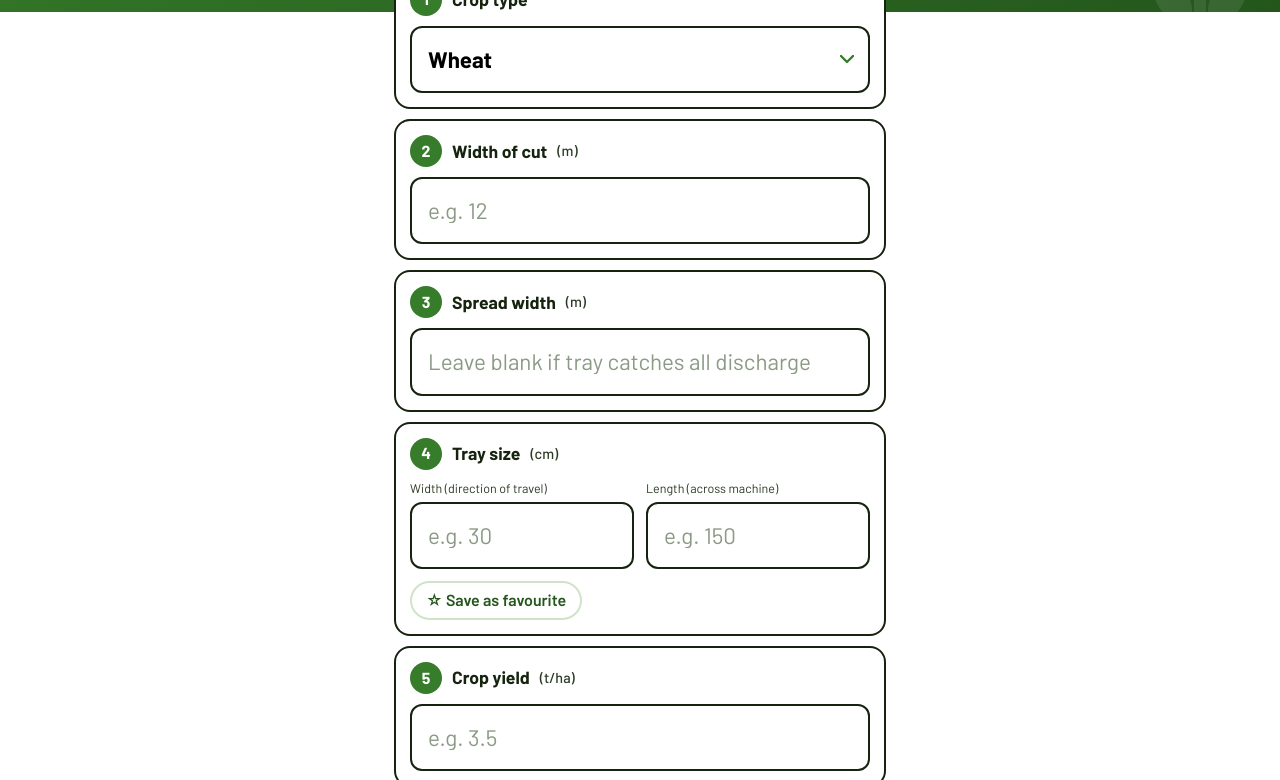
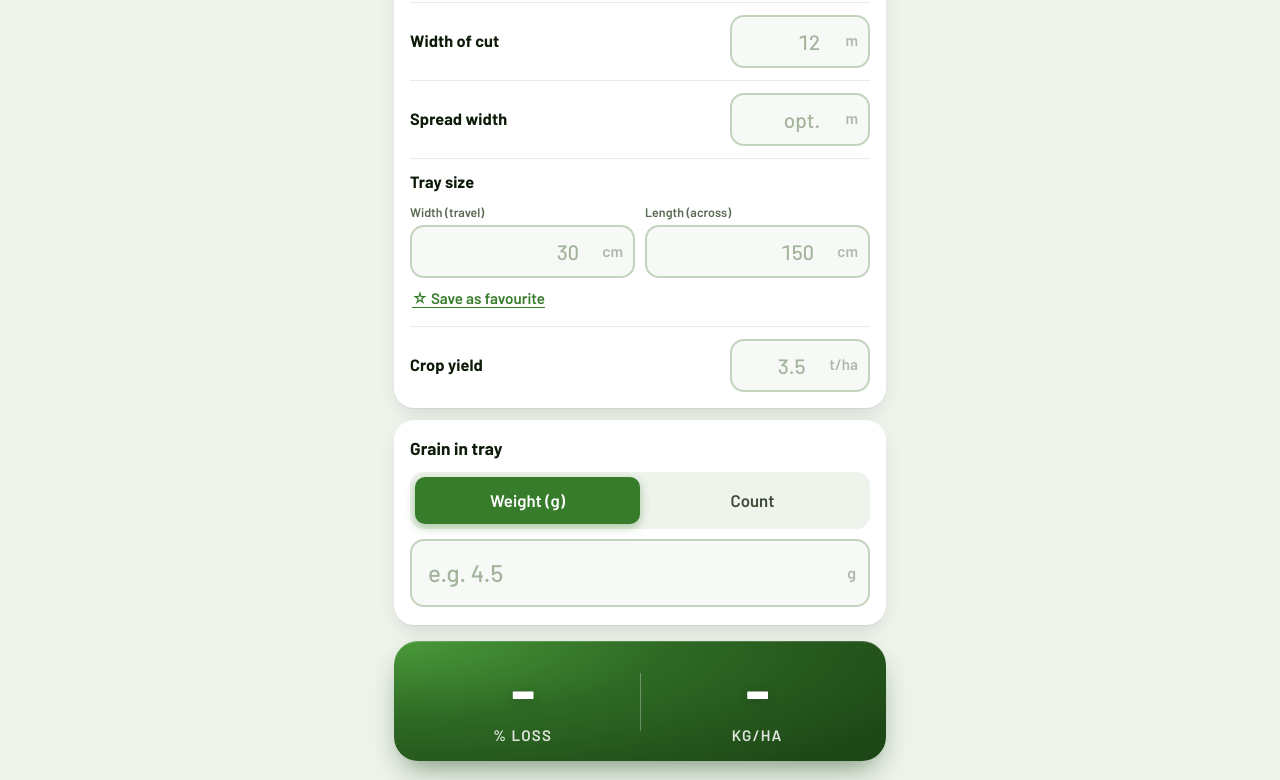
Before and after one commit to rossf93/Grain-Loss-App, a plain HTML site: page index.html in a window 1280 px wide. Shown: the part 132-912 px from the top of the page. Drawn offline with nearby package versions, Linux system fonts and the light colour scheme.

Commit message:
Add files via upload

```diff
--- a/index.html
+++ b/index.html
@@ -18,7 +18,7 @@
   :root{--g:#367c2b;--gd:#24561c;--gl:#eaf3e7;--gm:#cfe3c9;--card:#fff;--ink:#16240f;--mute:#5d6b57;--line:#dfe8db}
   *{box-sizing:border-box}
   body{margin:0;background:#f4f8f2;color:var(--ink);font:17px/1.4 Barlow,system-ui,-apple-system,Segoe UI,Roboto,sans-serif;-webkit-font-smoothing:antialiased}
-  header{background:linear-gradient(160deg,var(--g) 0%,var(--gd) 100%);color:#fff;padding:calc(26px + env(safe-area-inset-top)) 20px 64px;position:relative;overflow:hidden}
+  header{border-radius:0 0 28px 28px;background:linear-gradient(160deg,#3f8a32 0%,var(--g) 40%,var(--gd) 100%);color:#fff;padding:calc(26px + env(safe-area-inset-top)) 20px 64px;position:relative;overflow:hidden}
   header .in{max-width:520px;margin:0 auto;display:flex;align-items:center;gap:14px;position:relative;z-index:1}
   header svg.ear{width:44px;height:44px;flex:none}
   header .bg{position:absolute;right:-30px;bottom:-40px;width:220px;height:220px;opacity:.09;z-index:0}
@@ -65,7 +65,9 @@
   .copybox{grid-column:1/-1;margin-top:10px;width:100%;font:500 .85rem/1.4 Barlow,sans-serif;color:var(--ink);background:#fff;border-radius:10px;border:0;padding:10px;resize:none}
   .acts{grid-column:1/-1;display:flex;gap:10px;align-items:center;justify-content:center;margin-top:14px;flex-wrap:wrap}
   .acts[hidden],.copy[hidden]{display:none}
-  .acts .copy{margin-top:0}
+  .acts .copy{margin-top:0;display:inline-flex;align-items:center;justify-content:center;gap:6px;height:44px;line-height:1;box-sizing:border-box}
+  body.paddock .acts .copy{height:50px}
+  .acts label.copy{margin:0}
   .pbar{display:flex;gap:10px;align-items:center}
   .pbar .copy{margin-top:0;grid-column:auto}
   .addp{margin:0;cursor:pointer;font-size:.9rem;font-weight:600;border-radius:99px;display:inline-block}
@@ -76,28 +78,73 @@
   .pout p{font-size:.85rem;margin:6px 0 8px;opacity:.9}
   .pout img{max-width:100%;border-radius:12px;display:block;margin:0 auto}
   /* ---------- Paddock mode: bigger, higher contrast, less text ---------- */
-  body.paddock{font-size:20px;background:#fff;--mute:#2b3a25;--gl:#fff;--line:#16240f}
+  body.paddock{font-size:20px;background:#eef3ec;--mute:#3c4a36;--ink:#0d1a08}
   body.paddock .hint, body.paddock .note, body.paddock #tgwNote{display:none}
-  body.paddock .box{box-shadow:none;border:2px solid #16240f;padding:14px}
-  body.paddock label{font-size:1.1rem}
-  body.paddock .n{width:32px;height:32px;font-size:1rem}
-  body.paddock input, body.paddock select{font-size:1.4rem;font-weight:700;padding:16px;background-color:#fff;border:2.5px solid #16240f;color:#000}
-  body.paddock input:focus, body.paddock select:focus{border-color:var(--g);border-width:3.5px}
+  body.paddock .box{border:0;border-radius:20px;padding:16px 16px 18px;margin-bottom:12px;box-shadow:0 1px 0 rgba(13,26,8,.05),0 8px 24px -8px rgba(13,26,8,.18)}
+  body.paddock label{font-size:1.08rem;margin-bottom:12px;letter-spacing:.005em}
+  body.paddock .unit{color:#5b6b54;font-weight:600;font-size:.85rem;background:#eef3ec;border-radius:99px;padding:2px 9px}
+  body.paddock .n{width:30px;height:30px;font-size:.95rem;box-shadow:0 2px 6px rgba(54,124,43,.35)}
+  body.paddock input, body.paddock select{font-size:1.5rem;font-weight:700;padding:15px 16px;background-color:#f6f9f5;border:2px solid #c3d4bd;border-radius:14px;color:var(--ink);font-variant-numeric:tabular-nums}
+  body.paddock input::placeholder{color:#a3b39c;font-weight:500}
+  body.paddock input:focus, body.paddock select:focus{background-color:#fff;border-color:var(--g);box-shadow:0 0 0 4px rgba(54,124,43,.18)}
   body.paddock .two{gap:12px}
-  body.paddock .seg{background:#fff;border:2.5px solid #16240f}
-  body.paddock .seg button{font-size:1.1rem;padding:12px;color:#16240f}
-  body.paddock .seg button.on{color:#fff}
-  body.paddock .result{background:#16240f;box-shadow:none}
-  body.paddock .result b{font-size:4.2rem}
-  body.paddock .result span{font-size:1rem;opacity:1}
-  body.paddock .copy{font-size:1.05rem;padding:12px 22px}
+  body.paddock .two small{font-weight:600;color:#5b6b54}
+  body.paddock .seg{background:#eef3ec;border:0;padding:5px;border-radius:14px}
+  body.paddock .seg button{font-size:1.05rem;padding:12px;color:#3c4a36;border-radius:10px}
+  body.paddock .seg button.on{color:#fff;background:var(--g);box-shadow:0 3px 10px rgba(54,124,43,.4)}
+  body.paddock .fav button{border:0;background:none;color:var(--g);padding:4px 2px;font-size:.95rem;text-decoration:underline;text-underline-offset:3px}
+  body.paddock .fav button.on{background:var(--g);color:#fff;text-decoration:none;padding:6px 14px}
+  body.paddock .result{background:radial-gradient(120% 140% at 0% 0%,#4a9a3a 0%,#2f6b25 45%,#1d4716 100%);border-radius:24px;padding:22px 14px 18px;box-shadow:0 14px 30px -10px rgba(29,71,22,.6),inset 0 1px 0 rgba(255,255,255,.18)}
+  body.paddock .result b{font-size:4.6rem;letter-spacing:-.01em;text-shadow:0 2px 8px rgba(0,0,0,.18)}
+  body.paddock .result span{font-size:.95rem;opacity:.85}
+  body.paddock .result .div{background:rgba(255,255,255,.3);height:70px}
+  body.paddock .copy{font-size:1.05rem;padding:12px 22px;background:rgba(255,255,255,.14);border:0;box-shadow:inset 0 0 0 1.5px rgba(255,255,255,.55)}
+  body.paddock .copy.done{background:#fff;color:var(--gd)}
   body.paddock button{font-size:1rem}
   body.paddock table{font-size:1.15rem}
-  body.paddock th{font-size:.95rem}
-  body.paddock tr:nth-child(odd):not(:first-child) td{background:#eef1ec}
+  body.paddock th{font-size:.82rem;padding:10px}
+  body.paddock td{padding:10px}
+  body.paddock tr:nth-child(odd):not(:first-child) td{background:#f2f6f0}
+  body.paddock tr.hit td{background:var(--g)!important;box-shadow:0 3px 10px rgba(54,124,43,.35)}
   body.paddock .tbl.empty{display:none}
   .viewsw{text-align:center;margin:22px 0 4px}
   .viewsw button{background:none;border:0;color:var(--g);text-decoration:underline;text-underline-offset:3px;font-size:.95rem;padding:8px}
+  /* ---------- Sleek: slim header ---------- */
+  header{padding:calc(14px + env(safe-area-inset-top,0px)) 18px 42px}
+  header svg.ear{width:30px;height:30px}
+  header .bg{width:150px;height:150px;bottom:-30px;right:-20px}
+  h1{font-size:clamp(1.1rem,5.6vw,1.5rem);white-space:nowrap;overflow:hidden;text-overflow:ellipsis;letter-spacing:.01em}
+  header .in>div{min-width:0}
+  header p{display:none}
+  main{margin-top:-28px}
+  body.paddock .result b{font-size:3.9rem}
+  body.paddock .result{padding:16px 12px 14px}
+  body.paddock .result .div{height:58px}
+  /* ---------- Compact setup rows (paddock mode) ---------- */
+  body.paddock #setupWrap{background:#fff;border-radius:20px;padding:2px 16px 4px;margin-bottom:12px;box-shadow:0 1px 0 rgba(13,26,8,.05),0 8px 24px -8px rgba(13,26,8,.18)}
+  body.paddock #setupWrap .box{background:none;box-shadow:none;border-radius:0;margin:0;padding:12px 0;display:grid;grid-template-columns:1fr auto;align-items:center;column-gap:12px;border-bottom:1.5px solid #e6ede3}
+  body.paddock #setupWrap #yieldBox{border-bottom:0}
+  body.paddock #setupWrap label{margin:0;font-size:1.02rem;gap:9px}
+  body.paddock #setupWrap .n{width:26px;height:26px;font-size:.85rem}
+  body.paddock #setupWrap input{width:118px;font-size:1.3rem;padding:10px 12px;text-align:center}
+  body.paddock #setupWrap select{width:168px;font-size:1.15rem;padding:10px 34px 10px 12px;background-position:right 10px center}
+  body.paddock #setupWrap .two{grid-column:1/-1;margin-top:10px;gap:10px}
+  body.paddock #setupWrap .two input{width:100%}
+  body.paddock #setupWrap .two small{font-size:.78rem;margin-bottom:4px}
+  body.paddock #setupWrap .fav{grid-column:1/-1;margin-top:6px}
+  body.paddock #setupWrap .hint{grid-column:1/-1}
+  /* ---------- Units inside the boxes ---------- */
+  .suf{position:relative;display:block}
+  .suf::after{content:attr(data-u);position:absolute;right:14px;top:50%;transform:translateY(-50%);color:#6b7b64;font-weight:600;font-size:.85em;pointer-events:none;transition:opacity .15s}
+  .suf:has(input:placeholder-shown)::after{opacity:.5}
+  .suf input{padding-right:3.4em}
+  .suf[data-u="t/ha"] input,.suf[data-u="grains"] input{padding-right:4.2em}
+  body.paddock #setupWrap .suf input{width:140px;text-align:right;padding-right:2.3em}
+  body.paddock #setupWrap .suf[data-u="t/ha"] input{padding-right:3em}
+  body.paddock #setupWrap .two .suf input{padding-right:2.6em}
+  body.paddock #setupWrap .suf::after{right:12px;font-size:.95rem}
+  body.paddock #setupWrap .two .suf input{width:100%}
+  body.paddock .suf::after{font-size:1rem}
   .note{font-size:.8rem;color:var(--mute);margin:16px 4px 0}
   .note a{color:var(--g)}
 </style>
@@ -106,28 +153,29 @@
 <header><svg class="bg" viewBox="0 0 48 48" fill="none" aria-hidden="true"><path d="M24 46V18" stroke="#fff" stroke-width="2.6" stroke-linecap="round"/><g fill="#fff"><ellipse cx="24" cy="9" rx="4" ry="7"/><ellipse cx="17.5" cy="17" rx="3.6" ry="6.4" transform="rotate(-32 17.5 17)"/><ellipse cx="30.5" cy="17" rx="3.6" ry="6.4" transform="rotate(32 30.5 17)"/><ellipse cx="17.5" cy="27" rx="3.6" ry="6.4" transform="rotate(-32 17.5 27)"/><ellipse cx="30.5" cy="27" rx="3.6" ry="6.4" transform="rotate(32 30.5 27)"/><ellipse cx="18" cy="36.5" rx="3.4" ry="6" transform="rotate(-32 18 36.5)"/><ellipse cx="30" cy="36.5" rx="3.4" ry="6" transform="rotate(32 30 36.5)"/></g></svg><div class="in"><svg class="ear" viewBox="0 0 48 48" fill="none" aria-hidden="true"><path d="M24 46V18" stroke="#fff" stroke-width="2.6" stroke-linecap="round"/><g fill="#fff"><ellipse cx="24" cy="9" rx="4" ry="7"/><ellipse cx="17.5" cy="17" rx="3.6" ry="6.4" transform="rotate(-32 17.5 17)"/><ellipse cx="30.5" cy="17" rx="3.6" ry="6.4" transform="rotate(32 30.5 17)"/><ellipse cx="17.5" cy="27" rx="3.6" ry="6.4" transform="rotate(-32 17.5 27)"/><ellipse cx="30.5" cy="27" rx="3.6" ry="6.4" transform="rotate(32 30.5 27)"/><ellipse cx="18" cy="36.5" rx="3.4" ry="6" transform="rotate(-32 18 36.5)"/><ellipse cx="30" cy="36.5" rx="3.4" ry="6" transform="rotate(32 30 36.5)"/></g></svg><div><h1>Grain Loss Calculator</h1><p>Drop tray header loss check</p></div></div></header>
 <main>
 
+  <div id="setupWrap">
   <div class="box">
-    <label for="crop"><span class="n">1</span>Crop type</label>
+    <label for="crop">Crop type</label>
     <select id="crop"></select>
     <p class="hint" id="tgwNote"></p>
   </div>
 
   <div class="box">
-    <label for="cut"><span class="n">2</span>Width of cut <span class="unit">(m)</span></label>
-    <input id="cut" type="number" inputmode="decimal" min="0" step="0.1" placeholder="e.g. 12">
+    <label for="cut">Width of cut</label>
+    <span class="suf" data-u="m"><input id="cut" type="number" inputmode="decimal" min="0" step="0.1" placeholder="12"></span>
   </div>
 
   <div class="box">
-    <label for="spread"><span class="n">3</span>Spread width <span class="unit">(m)</span></label>
-    <input id="spread" type="number" inputmode="decimal" min="0" step="0.1" placeholder="Leave blank if tray catches all discharge">
+    <label for="spread">Spread width</label>
+    <span class="suf" data-u="m"><input id="spread" type="number" inputmode="decimal" min="0" step="0.1" placeholder="opt."></span>
     <p class="hint" id="spreadNote"></p>
   </div>
 
   <div class="box">
-    <label><span class="n">4</span>Tray size <span class="unit">(cm)</span></label>
+    <label>Tray size</label>
     <div class="two">
-      <div><small>Width (direction of travel)</small><input id="tw" type="number" inputmode="decimal" min="0" step="1" placeholder="e.g. 30"></div>
-      <div><small>Length (across machine)</small><input id="tl" type="number" inputmode="decimal" min="0" step="1" placeholder="e.g. 150"></div>
+      <div><small>Width (travel)</small><span class="suf" data-u="cm"><input id="tw" type="number" inputmode="decimal" min="0" step="1" placeholder="30"></span></div>
+      <div><small>Length (across)</small><span class="suf" data-u="cm"><input id="tl" type="number" inputmode="decimal" min="0" step="1" placeholder="150"></span></div>
     </div>
     <div class="fav">
       <button type="button" id="useFav" hidden></button>
@@ -135,18 +183,19 @@
     </div>
   </div>
 
-  <div class="box">
-    <label for="yield"><span class="n">5</span>Crop yield <span class="unit">(t/ha)</span></label>
-    <input id="yield" type="number" inputmode="decimal" min="0" step="0.1" placeholder="e.g. 3.5">
+  <div class="box" id="yieldBox">
+    <label for="yield">Crop yield</label>
+    <span class="suf" data-u="t/ha"><input id="yield" type="number" inputmode="decimal" min="0" step="0.1" placeholder="3.5"></span>
+  </div>
   </div>
 
-  <div class="box">
-    <label for="count"><span class="n">6</span>Grain in tray <span class="unit" id="countUnit">(g)</span></label>
+  <div class="box" id="countBox">
+    <label for="count">Grain in tray</label>
     <div class="seg" role="group" aria-label="Measure by">
       <button type="button" data-mode="weight" class="on">Weight (g)</button>
       <button type="button" data-mode="count">Count</button>
     </div>
-    <input id="count" type="number" inputmode="decimal" min="0" step="0.1" placeholder="e.g. 4.5">
+    <span class="suf" data-u="g" id="countWrap"><input id="count" type="number" inputmode="decimal" min="0" step="0.1" placeholder="e.g. 4.5"></span>
     <p class="hint" id="modeNote"></p>
   </div>
 
@@ -182,6 +231,7 @@ CROPS.forEach((c,i)=>{const o=document.createElement('option');o.value=i;o.textC
 const savedCrop=CROPS.findIndex(c=>c[0]===store.get('glc-cropname')); if(savedCrop>=0) $('crop').value=savedCrop;
 const savedCut=store.get('glc-cut'); if(savedCut) $('cut').value=savedCut;
 const savedSpread=store.get('glc-spread'); if(savedSpread) $('spread').value=savedSpread;
+['tw','tl','yield'].forEach(id=>{const v=store.get('glc-'+id); if(v) $(id).value=v;});
 
 function fav(){try{return JSON.parse(store.get('glc-fav'))}catch(e){return null}}
 function showFav(){
@@ -204,13 +254,13 @@ function setMode(m){
   mode=m; store.set('glc-mode',m);
   document.querySelectorAll('.seg button').forEach(b=>b.classList.toggle('on',b.dataset.mode===m));
   const inp=$('count');
-  if(m==='weight'){inp.inputMode='decimal';inp.step='0.1';inp.placeholder='e.g. 4.5';$('countUnit').textContent='(g)';}
-  else{inp.inputMode='numeric';inp.step='1';inp.placeholder='e.g. 120';$('countUnit').textContent='(count)';}
+  if(m==='weight'){inp.inputMode='decimal';inp.step='0.1';inp.placeholder='e.g. 4.5';$('countWrap').dataset.u='g';}
+  else{inp.inputMode='numeric';inp.step='1';inp.placeholder='e.g. 120';$('countWrap').dataset.u='grains';}
   inp.value='';calc();
 }
 document.querySelectorAll('.seg button').forEach(b=>b.addEventListener('click',()=>setMode(b.dataset.mode)));
 
-const f0=fav(); if(f0){$('tw').value=f0.w;$('tl').value=f0.l;}
+const f0=fav(); if(f0&&!store.get('glc-tw')){$('tw').value=f0.w;$('tl').value=f0.l;}
 
 function calc(){
   const c=CROPS[$('crop').value], tgw=c[1];
@@ -218,6 +268,7 @@ function calc(){
   store.set('glc-cropname',c[0]);
   store.set('glc-cut',$('cut').value);
   store.set('glc-spread',$('spread').value);
+  ['tw','tl','yield'].forEach(id=>store.set('glc-'+id,$(id).value));
 
   const cut=+$('cut').value, tw=+$('tw').value/100, tl=+$('tl').value/100, spread=+$('spread').value,
         yld=+$('yield').value, n=$('count').value===''?NaN:+$('count').value;
@@ -240,6 +291,7 @@ function calc(){
   $('kg').textContent=isFinite(kgha)?Math.round(kgha).toLocaleString('en-AU'):'–';
   $('pct').textContent=isFinite(pct)?pct.toFixed(1):'–';
   $('actsCheck').hidden=!(isFinite(pct)&&isFinite(kgha));
+  document.querySelector('.result').classList.toggle('empty',$('actsCheck').hidden);
 
   // Target table: % loss in 0.5% steps → kg/ha and tray weight for this setup
   const ref=$('ref');
@@ -262,6 +314,7 @@ function calc(){
 }
 ['crop','cut','spread','tw','tl','yield','count'].forEach(id=>$(id).addEventListener('input',calc));
 setMode(mode);
+
 
 
 // ---------- View: paddock (default) or detailed ----------
--- a/sw.js
+++ b/sw.js
@@ -1,4 +1,4 @@
-const CACHE='grain-loss-v14';
+const CACHE='grain-loss-v17';
 const FILES=['./','./index.html','./manifest.json','./icon-192.png','./icon-512.png','./apple-touch-icon.png'];
 self.addEventListener('install',e=>{e.waitUntil(caches.open(CACHE).then(c=>c.addAll(FILES)).then(()=>self.skipWaiting()))});
 self.addEventListener('activate',e=>{e.waitUntil(caches.keys().then(ks=>Promise.all(ks.filter(k=>k!==CACHE).map(k=>caches.delete(k)))).then(()=>self.clients.claim()))});
```
